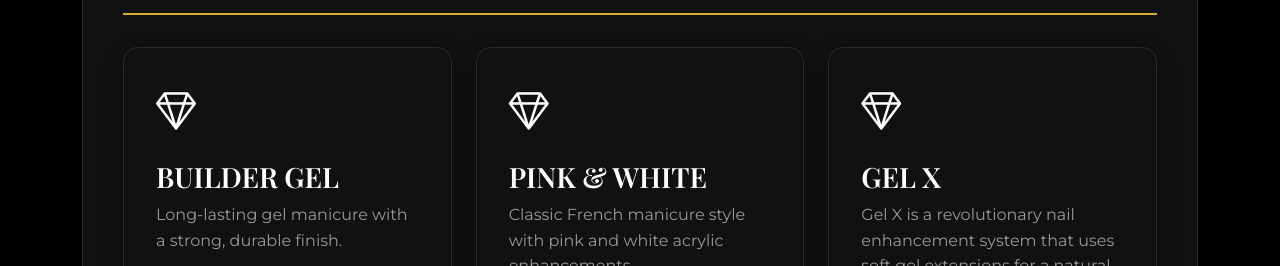
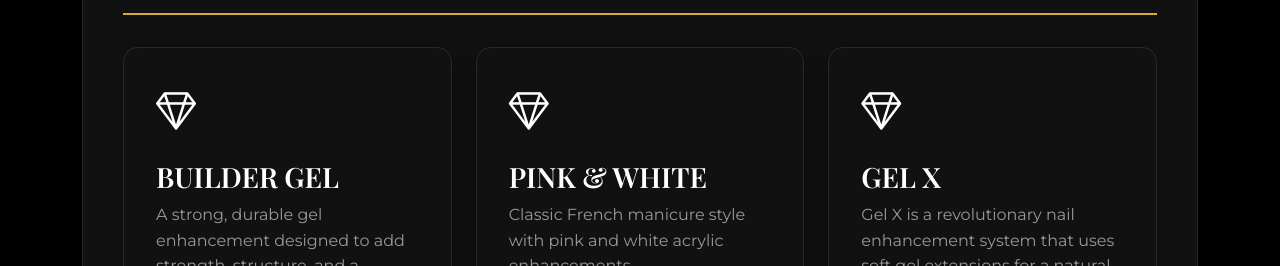
Before and after one commit to luxornailsbar/luxornailsbar, a website: page pages/services-full.html in a window 1280 px wide. Shown: the part 627-893 px from the top of the page. Drawn offline with nearby package versions, Linux system fonts and the light colour scheme.

Commit message:
Update services-full.html

```diff
--- a/pages/services-full.html
+++ b/pages/services-full.html
@@ -715,7 +715,7 @@
                             <i class="bi bi-gem"></i>
                         </div>
                         <h3>BUILDER GEL</h3>
-                        <p class="text-muted">Long-lasting gel manicure with a strong, durable finish.
+                        <p class="text-muted">A strong, durable gel enhancement designed to add strength, structure, and a beautiful natural-looking finish to your nails.
                         </p>
                         <ul class="mt-3">
                             <li><strong>BUILDER GEL Full Set:</strong> $70 & Up</li>
```
